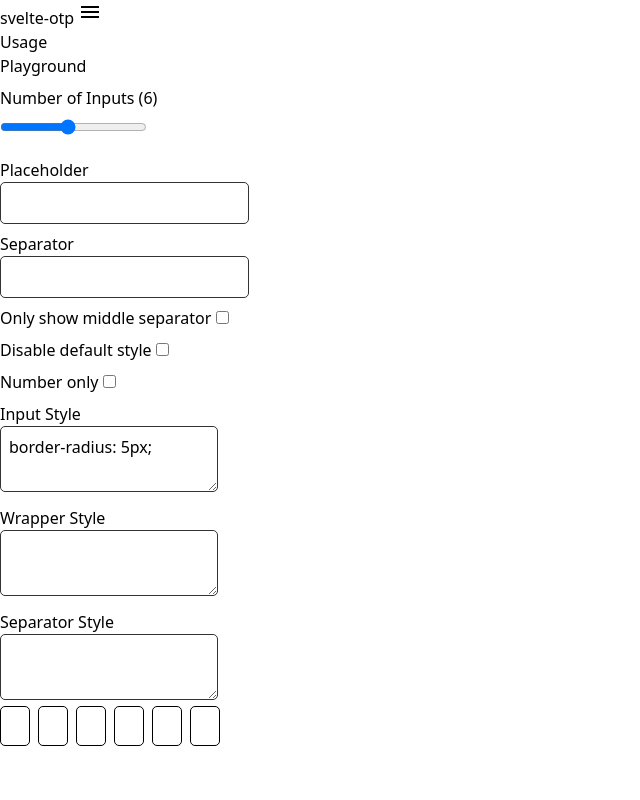
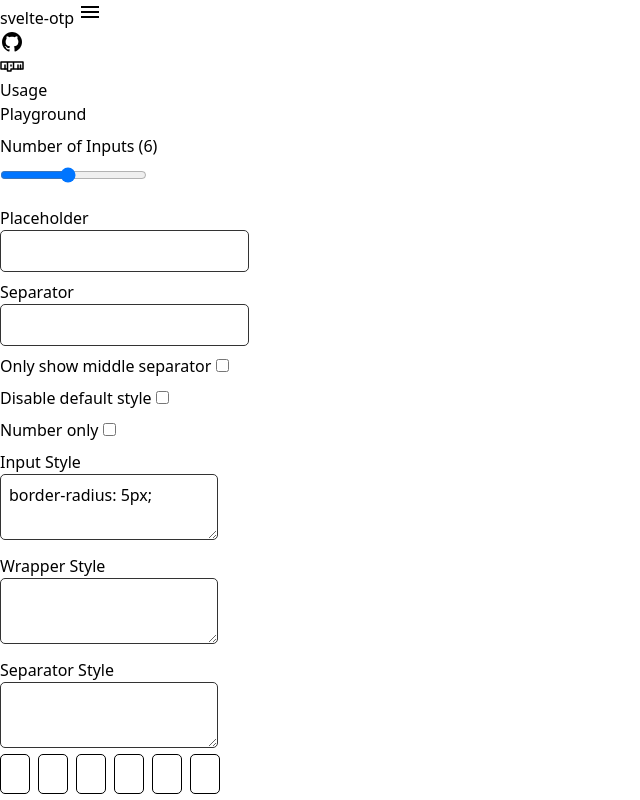
Before and after one commit to K4UNG/svelte-otp, a SvelteKit app: page /playground in a window 1280 px wide. Shown: the whole page, without its empty margins (0-640 px from the left). Built offline with nearby package versions, Linux system fonts and the light colour scheme.

Commit message:
add homepage, links and change favicon

```diff
--- a/package.json
+++ b/package.json
@@ -1,8 +1,9 @@
 {
 	"name": "@k4ung/svelte-otp",
-	"version": "0.0.2",
+	"version": "0.0.3",
 	"license": "MIT",
 	"private": false,
+	"homepage": "https://k4ung-svelte-otp.netlify.app/usage",
 	"files": [
 		"dist"
 	],
--- a/src/routes/+layout.svelte
+++ b/src/routes/+layout.svelte
@@ -13,7 +13,7 @@
 </script>
 
 <nav
-	class="p-4 border-b border-gray-400 flex items-center justify-between bg-white md:justify-center z-30 sticky top-0"
+	class="p-4 border-b border-gray-400 flex items-center justify-between bg-white z-30 sticky top-0"
 >
 	<a href="/usage" class="font-semibold text-xl">svelte-<span class="text-blue-600">otp</span></a>
 	<button on:click={() => (drawer = true)} class="md:hidden">
@@ -21,6 +21,45 @@
 			<path d="M3 6H21V8H3V6ZM3 11H21V13H3V11ZM3 16H21V18H3V16Z" fill="black" />
 		</svg>
 	</button>
+	<div class="hidden items-center space-x-4 md:flex">
+		<a href="https://github.com/K4UNG/svelte-otp" target="_blank" rel="noreferrer">
+			<svg
+				width="24"
+				height="24"
+				viewBox="0 0 24 24"
+				fill="none"
+				xmlns="http://www.w3.org/2000/svg"
+			>
+				<path
+					d="M12 2C10.6868 2 9.38642 2.25866 8.17317 2.7612C6.95991 3.26375 5.85752 4.00035 4.92893 4.92893C3.05357 6.8043 2 9.34784 2 12C2 16.42 4.87 20.17 8.84 21.5C9.34 21.58 9.5 21.27 9.5 21V19.31C6.73 19.91 6.14 17.97 6.14 17.97C5.68 16.81 5.03 16.5 5.03 16.5C4.12 15.88 5.1 15.9 5.1 15.9C6.1 15.97 6.63 16.93 6.63 16.93C7.5 18.45 8.97 18 9.54 17.76C9.63 17.11 9.89 16.67 10.17 16.42C7.95 16.17 5.62 15.31 5.62 11.5C5.62 10.39 6 9.5 6.65 8.79C6.55 8.54 6.2 7.5 6.75 6.15C6.75 6.15 7.59 5.88 9.5 7.17C10.29 6.95 11.15 6.84 12 6.84C12.85 6.84 13.71 6.95 14.5 7.17C16.41 5.88 17.25 6.15 17.25 6.15C17.8 7.5 17.45 8.54 17.35 8.79C18 9.5 18.38 10.39 18.38 11.5C18.38 15.32 16.04 16.16 13.81 16.41C14.17 16.72 14.5 17.33 14.5 18.26V21C14.5 21.27 14.66 21.59 15.17 21.5C19.14 20.16 22 16.42 22 12C22 10.6868 21.7413 9.38642 21.2388 8.17317C20.7362 6.95991 19.9997 5.85752 19.0711 4.92893C18.1425 4.00035 17.0401 3.26375 15.8268 2.7612C14.6136 2.25866 13.3132 2 12 2Z"
+					fill="black"
+				/>
+			</svg>
+		</a>
+		<a href="https://www.npmjs.com/package/@k4ung/svelte-otp" target="_blank" rel="noreferrer">
+			<svg
+				width="24"
+				height="24"
+				viewBox="0 0 24 24"
+				fill="none"
+				xmlns="http://www.w3.org/2000/svg"
+			>
+				<path
+					d="M7.5 15V17H11V15H23V8H1V15H7.5ZM7.5 15V8M13.5 8V15"
+					stroke="black"
+					stroke-width="1.5"
+					stroke-linecap="round"
+					stroke-linejoin="round"
+				/>
+				<path
+					d="M18 11V15M5 11V15M11 11V12M20.5 11V15"
+					stroke="black"
+					stroke-width="1.5"
+					stroke-linecap="round"
+				/>
+			</svg>
+		</a>
+	</div>
 	{#if drawer}
 		<div
 			transition:fade={{ duration: 100 }}
```
Also changed, not shown: static/favicon.png.
